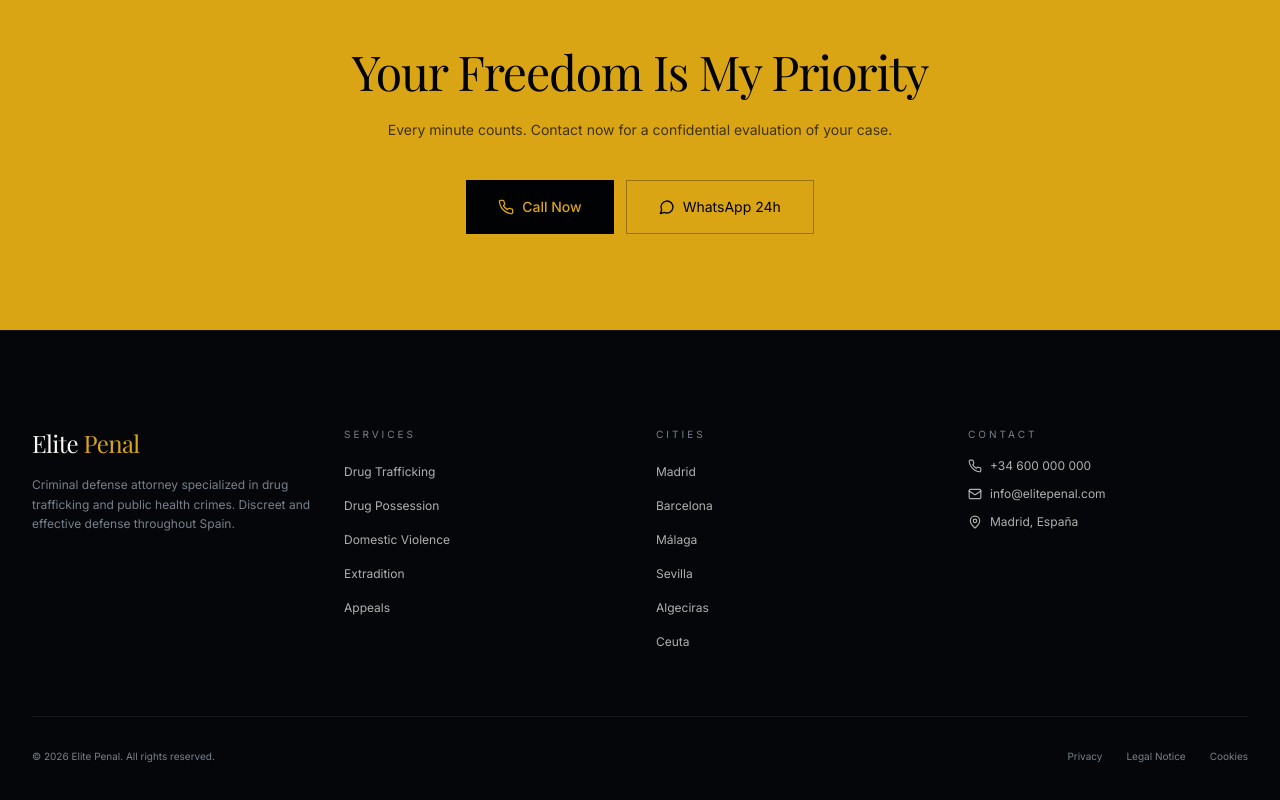
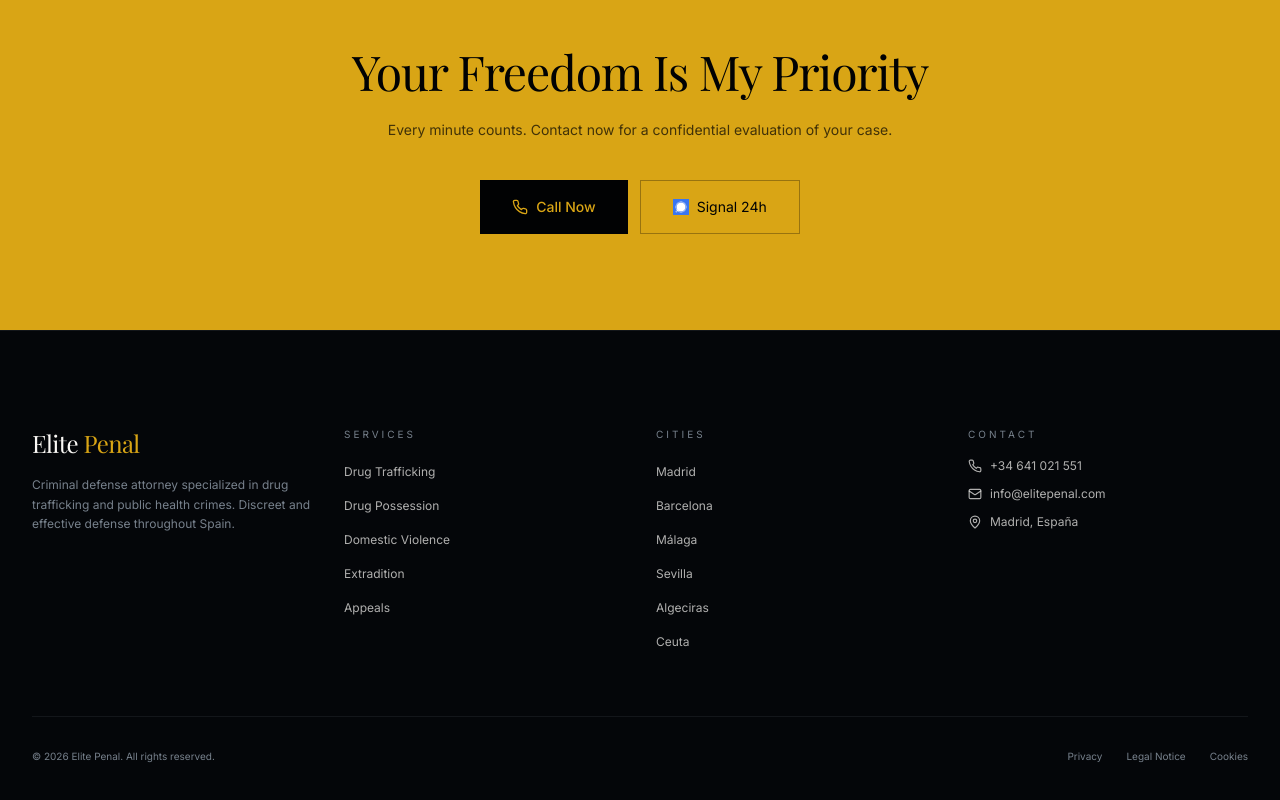
Before and after one commit to jessedrg/tomas-abogado, a Next.js app: page /en in a window 1280 px wide. Shown: the part 5523-6323 px from the top of the page. Built offline with nearby package versions, Linux system fonts and the light colour scheme.

Commit message:
Cambiar WhatsApp por Signal (+34641021551), actualizar número de teléfono en toda la web

```diff
--- a/app/[locale]/[service]/[city]/page.tsx
+++ b/app/[locale]/[service]/[city]/page.tsx
@@ -8,7 +8,7 @@ import { VALID_SERVICES, CITIES, SERVICE_NAMES_I18N, SERVICE_SLUGS_I18N, getCano
 import { Phone, Shield, Clock, Scale, Users, Star, CheckCircle, ChevronDown, ArrowRight, Award, Newspaper, ExternalLink } from "lucide-react"
 import Image from "next/image"
 
-const PHONE_URL = "tel:+34600000000"
+const PHONE_URL = "tel:+34641021551"
 
 interface PageProps {
   params: Promise<{ locale: string; service: string; city: string }>
--- a/app/[locale]/[service]/page.tsx
+++ b/app/[locale]/[service]/page.tsx
@@ -9,7 +9,7 @@ import { VALID_SERVICES, CITIES, SERVICE_NAMES_I18N, SERVICE_SLUGS_I18N, getCano
 import { Phone, Shield, Clock, Scale, Users, ArrowRight, Award, Newspaper, ExternalLink } from "lucide-react"
 import Image from "next/image"
 
-const PHONE_URL = "tel:+34600000000"
+const PHONE_URL = "tel:+34641021551"
 
 interface PageProps {
   params: Promise<{ locale: string; service: string }>
--- a/components/cta-section.tsx
+++ b/components/cta-section.tsx
@@ -1,8 +1,9 @@
-import { Phone, MessageCircle } from "lucide-react"
+import Image from "next/image"
+import { Phone } from "lucide-react"
 import { type Locale, getTranslations, isRTL } from "@/lib/i18n"
 
-const PHONE_URL = "tel:+34600000000"
-const WA_URL = "https://wa.me/34600000000?text=Necesito%20consulta%20urgente"
+const PHONE_URL = "tel:+34641021551"
+const SIGNAL_URL = "https://signal.me/#p/+34641021551"
 
 interface CtaSectionProps {
   locale: Locale
@@ -29,12 +30,12 @@ export function CtaSection({ locale }: CtaSectionProps) {
             <Phone className="w-4 h-4" /> {t.cta.button}
           </a>
           <a
-            href={WA_URL}
+            href={SIGNAL_URL}
             target="_blank"
             rel="noopener noreferrer"
             className="inline-flex items-center justify-center gap-2 border border-primary-foreground/30 text-primary-foreground px-8 py-4 text-sm font-sans hover:bg-primary-foreground/10 transition-colors"
           >
-            <MessageCircle className="w-4 h-4" /> {t.cta.whatsapp}
+            <Image src="/signal.jpeg" alt="Signal" width={16} height={16} className="w-4 h-4" /> {t.cta.signal}
           </a>
         </div>
       </div>
--- a/components/footer.tsx
+++ b/components/footer.tsx
@@ -3,7 +3,7 @@ import { Phone, Mail, MapPin } from "lucide-react"
 import { type Locale, getTranslations, isRTL } from "@/lib/i18n"
 import { getLocalizedSlug } from "@/lib/sitemap-data"
 
-const PHONE_URL = "tel:+34600000000"
+const PHONE_URL = "tel:+34641021551"
 
 interface FooterProps {
   locale: Locale
@@ -64,7 +64,7 @@ export function Footer({ locale }: FooterProps) {
             <ul className="space-y-3">
               <li>
                 <a href={PHONE_URL} className={`flex items-center gap-2 text-xs text-foreground/70 hover:text-primary transition-colors ${rtl ? "flex-row-reverse" : ""}`}>
-                  <Phone className="w-3.5 h-3.5" /> +34 600 000 000
+                  <Phone className="w-3.5 h-3.5" /> +34 641 021 551
                 </a>
               </li>
               <li>
--- a/components/home-hero.tsx
+++ b/components/home-hero.tsx
@@ -1,7 +1,7 @@
 import { Phone, Scale, ArrowRight } from "lucide-react"
 import { type Locale, getTranslations, isRTL } from "@/lib/i18n"
 
-const PHONE_URL = "tel:+34600000000"
+const PHONE_URL = "tel:+34641021551"
 
 interface HomeHeroProps {
   locale: Locale
--- a/components/navbar.tsx
+++ b/components/navbar.tsx
@@ -5,7 +5,7 @@ import Link from "next/link"
 import { Phone, Menu, X, Globe } from "lucide-react"
 import { type Locale, localeNames, localeFlags, getTranslations, isRTL } from "@/lib/i18n"
 
-const PHONE_URL = "tel:+34600000000"
+const PHONE_URL = "tel:+34641021551"
 
 interface NavbarProps {
   locale: Locale
--- a/lib/i18n.ts
+++ b/lib/i18n.ts
@@ -109,7 +109,7 @@ export const translations = {
       title: "¿Detenido? Llame Ahora",
       subtitle: "Abogado penalista urgente. Acudimos a comisaría en menos de 2 horas.",
       button: "Llamar Urgente 24h",
-      whatsapp: "WhatsApp Directo",
+      signal: "Signal Directo",
     },
     faq: {
       label: "Preguntas Frecuentes",
@@ -218,7 +218,7 @@ export const translations = {
       title: "Your Freedom Is My Priority",
       subtitle: "Every minute counts. Contact now for a confidential evaluation of your case.",
       button: "Call Now",
-      whatsapp: "WhatsApp 24h",
+      signal: "Signal 24h",
     },
     faq: {
       label: "FAQ",
@@ -327,7 +327,7 @@ export const translations = {
       title: "Votre Liberté Est Ma Priorité",
       subtitle: "Chaque minute compte. Contactez maintenant pour une évaluation confidentielle de votre affaire.",
       button: "Appeler Maintenant",
-      whatsapp: "WhatsApp 24h",
+      signal: "Signal 24h",
     },
     faq: {
       label: "FAQ",
@@ -436,7 +436,7 @@ export const translations = {
       title: "حريتك هي أولويتي",
       subtitle: "كل دقيقة مهمة. اتصل الآن للحصول على تقييم سري لقضيتك.",
       button: "اتصل الآن",
-      whatsapp: "واتساب 24 ساعة",
+      signal: "سيجنال 24 ساعة",
     },
     faq: {
       label: "الأسئلة الشائعة",
```
Also changed, not shown: public/signal.jpeg (added).
